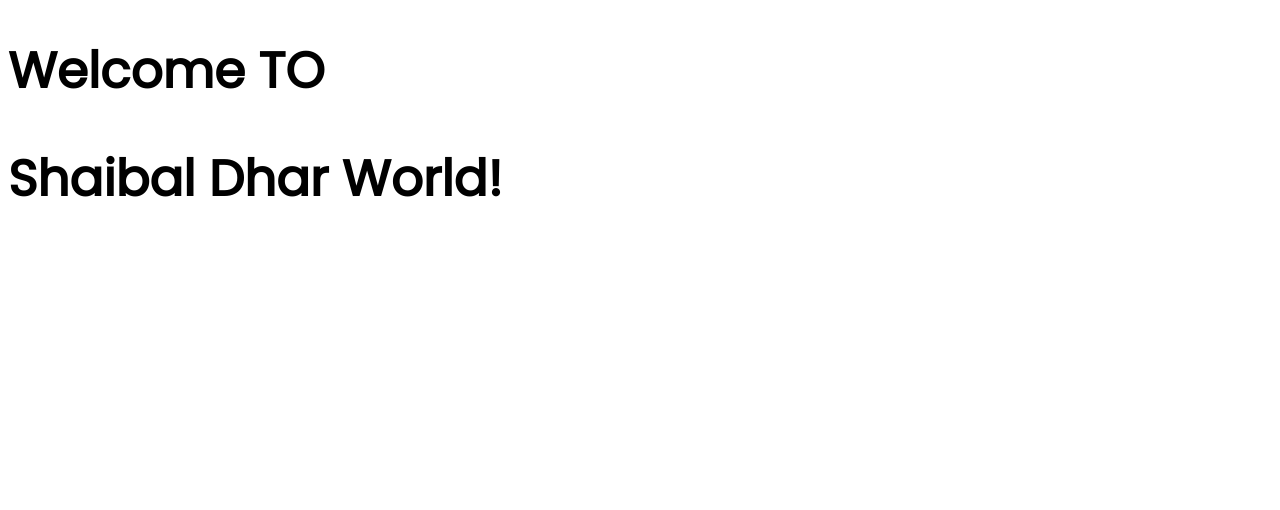
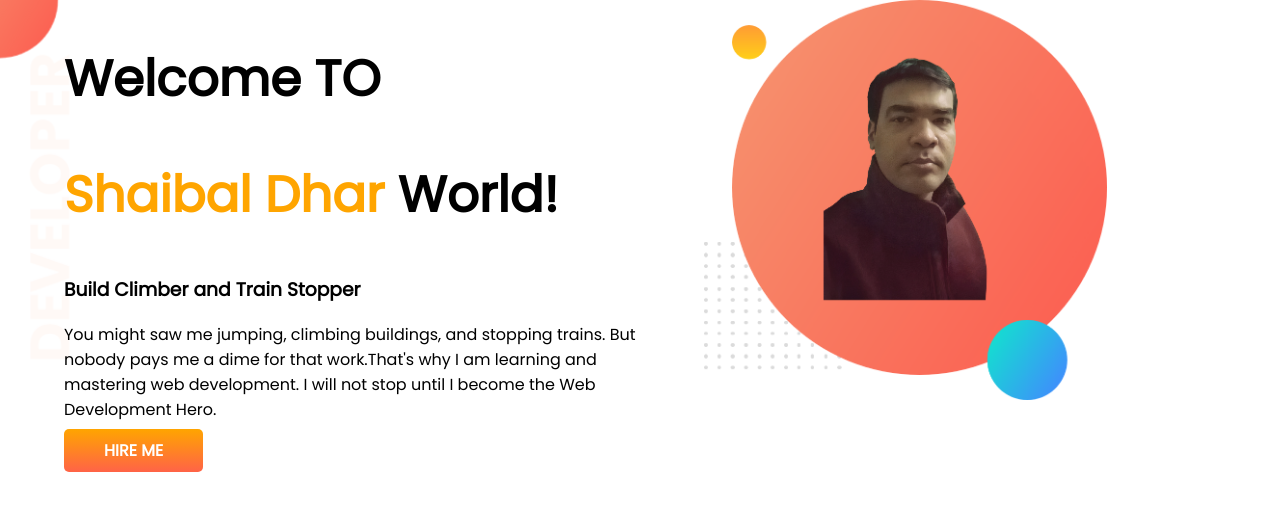
Before and after one commit to shaibaldhar/developer-portfolio, a plain HTML site: page index.html in a window 1280 px wide. Drawn offline with Linux system fonts and the light colour scheme.

Commit message:
Half Finished

```diff
--- a/index.html
+++ b/index.html
@@ -1,5 +1,6 @@
 <!DOCTYPE html>
 <html lang="en">
+
 <head>
     <meta charset="UTF-8">
     <meta http-equiv="X-UA-Compatible" content="IE=edge">
@@ -10,8 +11,22 @@
     <link href="https://fonts.googleapis.com/css2?family=Poppins&display=swap" rel="stylesheet">
     <link rel="stylesheet" href="style.css">
 </head>
+
 <body>
-     <h1>Welcome TO</h1>
-     <h1>Shaibal Dhar World!</h1>
+    <section class="top-banner">
+        <div class="half-width">
+            <h1>Welcome TO</h1>
+            <h1><span class="orange-color">Shaibal Dhar</span> World!</h1>
+            <h3>Build Climber and Train Stopper</h3>
+            <p>You might saw me jumping, climbing buildings, and stopping trains. But nobody pays me a dime for that
+                work.That's why I am learning and mastering web development. I will not stop until I become the Web
+                Development Hero.</p>
+            <a class="link-button" target="_blank" href="https://bd.linkedin.com/in/shaibal-dhar-a9903866">HIRE ME</a>
+        </div>
+        <div class="half-width">
+            <img src="images/me.png" alt="">
+        </div>
+    </section>
 </body>
+
 </html>
--- a/style.css
+++ b/style.css
@@ -1,6 +1,32 @@
 body{
     font-family: 'Poppins', sans-serif;
+    margin: 0;
 }
 h1{
     font-size: 50px;
 }
+.orange-color{
+    color: orange;
+}
+section{
+    display: flex;
+}
+.half-width{
+    width: 50%;
+    padding-left: 5%;
+}
+.half-width img{
+    width:70%;
+}
+.link-button{
+    text-decoration: none;
+    background-image: linear-gradient(orange, tomato);
+    color: white;
+    font-weight: 700;
+    padding: 10px 40px;
+    border-radius: 5px;
+}
+.top-banner{
+    background-image: url(images/top-banner.png);
+    background-repeat: no-repeat;
+}
```
